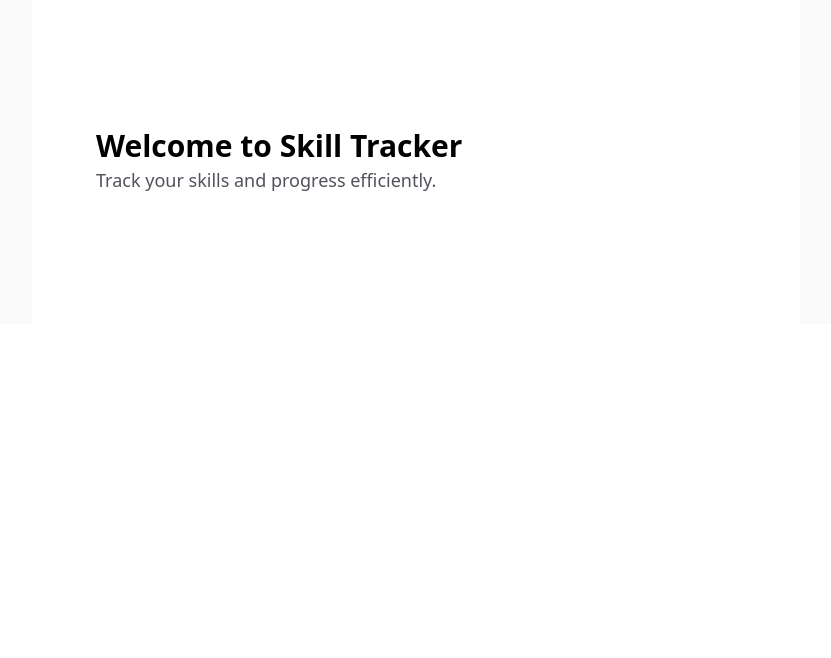
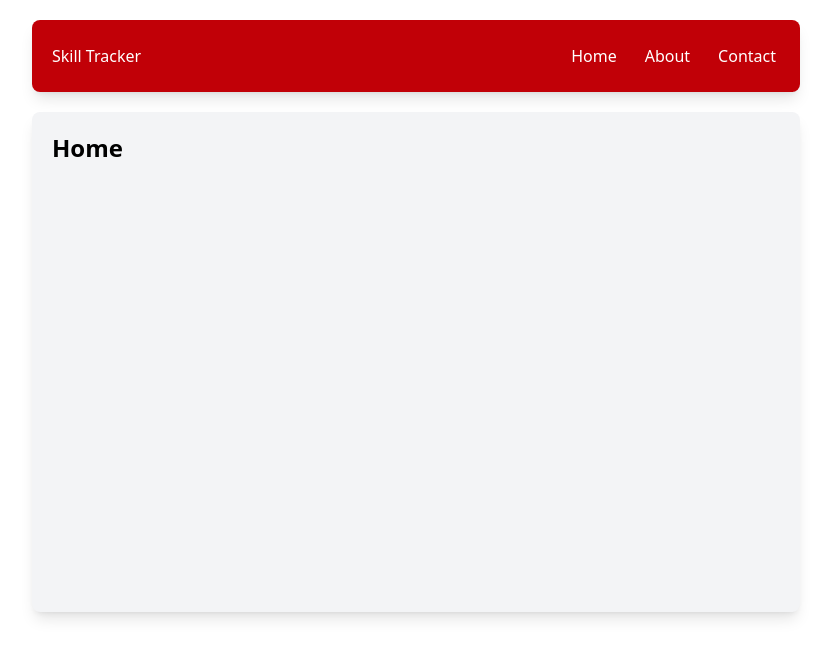
Before and after one commit to mntandrei/skill-tracker, a Next.js app: page / in a window 1280 px wide. Shown: the top 658 px of the page, without its empty margins (224-1055 px from the left). Built offline with nearby package versions, Linux system fonts and the light colour scheme.

Commit message:
Working on tmrw

```diff
--- /dev/null
+++ b/src/app/About/page.tsx
@@ -0,0 +1,12 @@
+import NavBar from "../components/NavBar";
+
+export default function About() {
+    return (
+        <main>
+            <NavBar />
+            <div className="flex flex-col max-w-3xl mx-auto min-h-[500px] mt-5 p-5 shadow-lg rounded-lg bg-gray-100">
+                <h2 className="text-2xl font-bold mb-4">About</h2>
+            </div>
+        </main>
+    );
+}
--- /dev/null
+++ b/src/app/Contact/page.tsx
@@ -0,0 +1,13 @@
+import NavBar from "../components/NavBar";
+
+
+export default function Contact() {
+    return (
+        <main>
+            <NavBar />
+            <div className="flex flex-col max-w-3xl mx-auto min-h-[500px] mt-5 p-5 shadow-lg rounded-lg bg-gray-100">
+                <h2 className="text-2xl font-bold mb-4">Contact</h2>
+            </div>
+        </main>
+    );
+}
--- a/src/app/components/NavBar.tsx
+++ b/src/app/components/NavBar.tsx
@@ -0,0 +1,29 @@
+"use client";
+import { useRouter } from "next/navigation";
+
+
+export default function NavBar() {
+    const router = useRouter();
+    const handleNavigation = () => {
+        router.push("/");
+    };
+
+  return (
+    <nav className="bg-red-700 max-w-3xl mx-auto mt-5 rounded-lg p-5 shadow-lg">
+        <div className="flex flex-row justify-between items-center text-white">
+          <h1>Skill Tracker</h1>
+          <div className="flex flex-row gap-5">
+            <button onClick={handleNavigation} className="hover:bg-white/30 rounded-md p-1">
+              Home
+            </button>
+            <button onClick={() => router.push("/About")} className="hover:bg-white/30 rounded-md p-1">
+              About
+            </button>
+            <button onClick={() => router.push("/Contact")} className="hover:bg-white/30 rounded-md p-1">
+              Contact
+            </button>
+          </div>
+        </div>
+    </nav>
+  );
+}
--- /dev/null
+++ b/src/app/components/PannelSkills.tsx
@@ -0,0 +1,7 @@
+export default function PannelSkills() {
+    return (
+        <div className="flex flex-col max-w-3xl mx-auto min-h-[500px] mt-5 p-5 shadow-lg rounded-lg bg-gray-100">
+            <h2 className="text-2xl font-bold mb-4">Home</h2>
+        </div>
+    );
+}
--- a/src/app/page.tsx
+++ b/src/app/page.tsx
@@ -1,14 +1,11 @@
+import NavBar from "./components/NavBar";
+import PannelSkills from "./components/PannelSkills";
+
 export default function Home() {
   return (
-    <div className="flex flex-col flex-1 items-center justify-center bg-zinc-50 font-sans dark:bg-black">
-      <main className="flex flex-1 w-full max-w-3xl flex-col items-center justify-between py-32 px-16 bg-white dark:bg-black sm:items-start">
-        <h1 className="text-3xl font-bold text-black dark:text-zinc-50">
-          Welcome to Skill Tracker
-        </h1>
-        <p className="max-w-md text-lg leading-8 text-zinc-600 dark:text-zinc-400">
-          Track your skills and progress efficiently.
-        </p>
-      </main>
-    </div>
+    <main>
+      <NavBar />
+      <PannelSkills />
+    </main>
   );
 }
```
